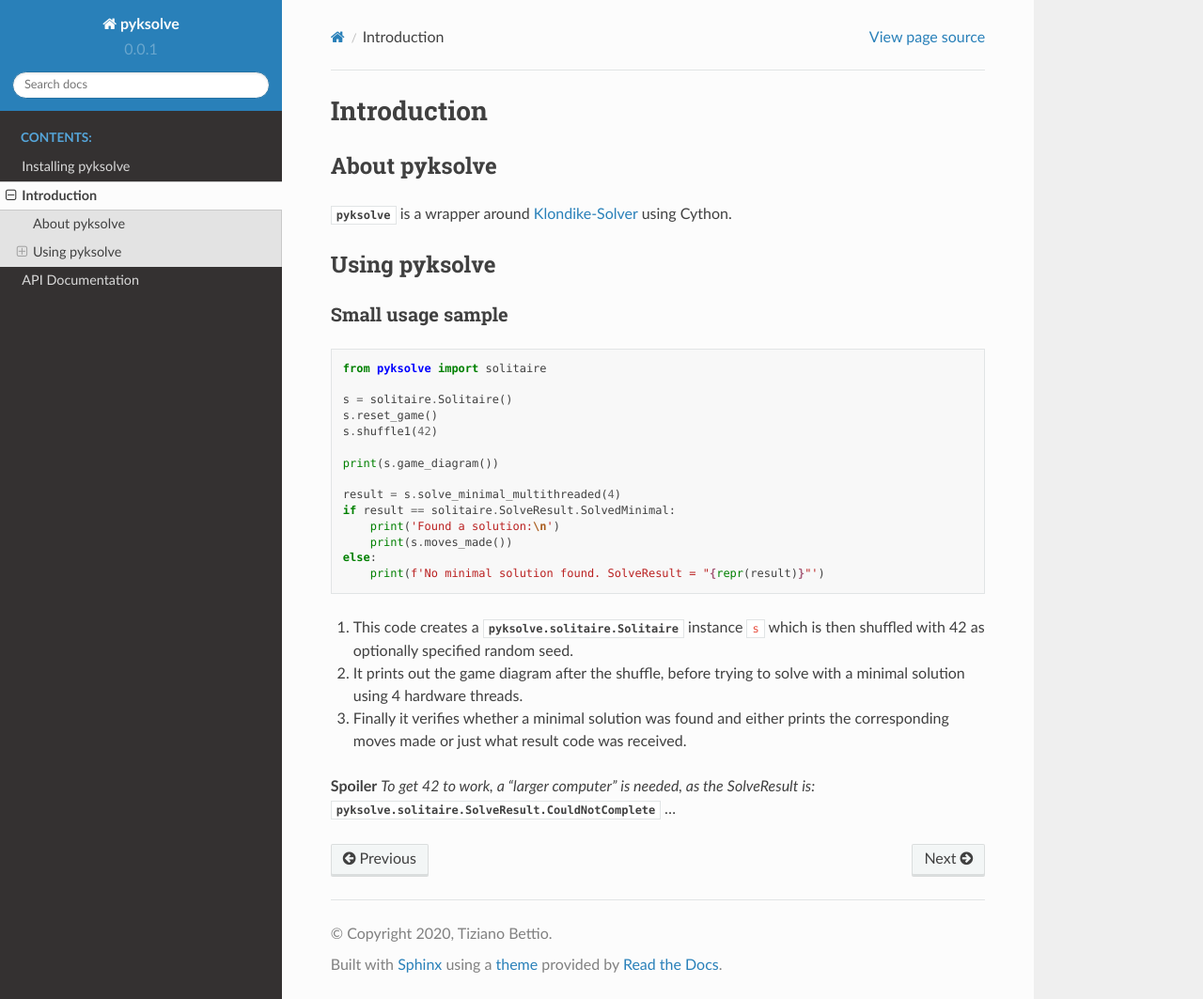
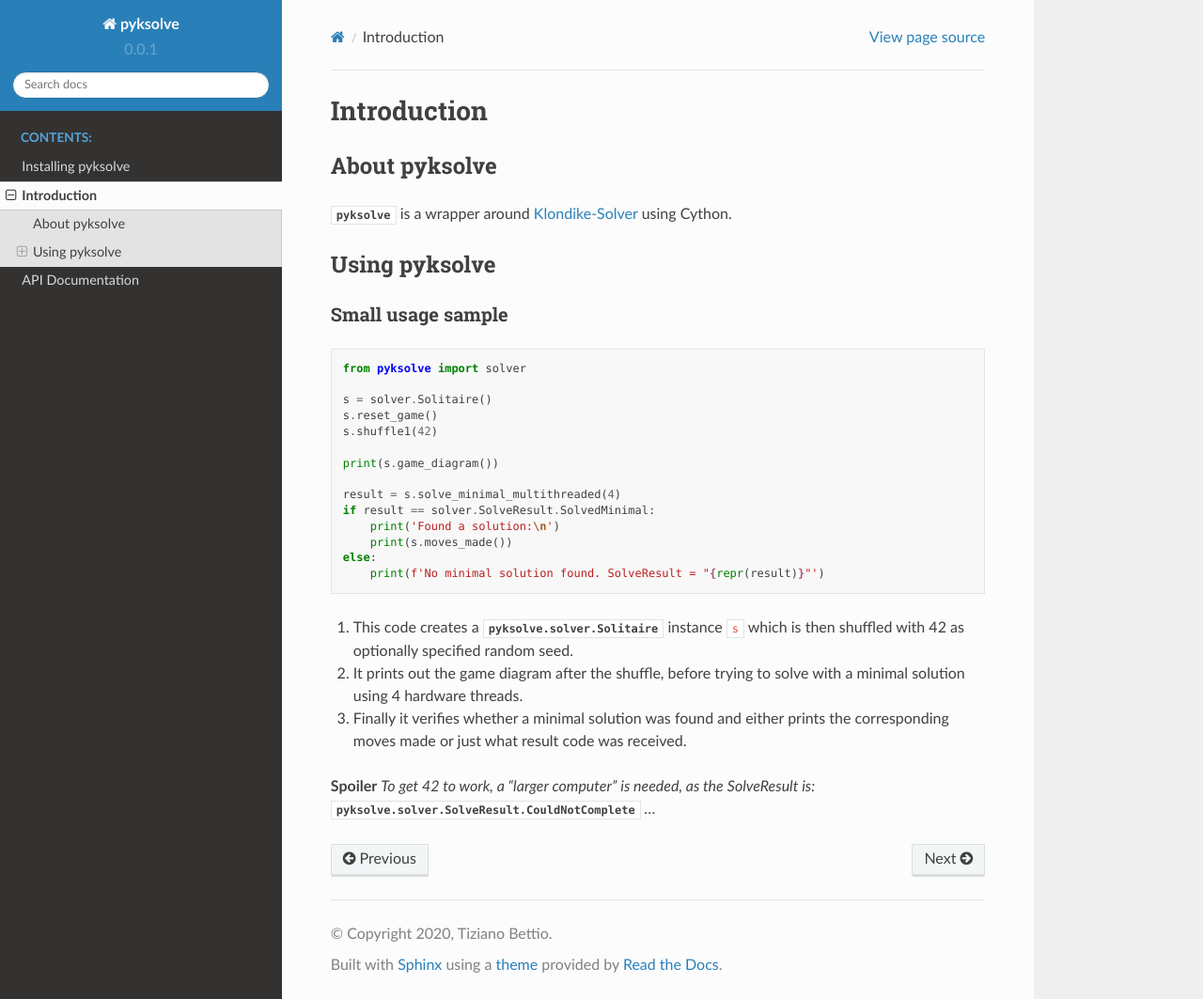
Before and after one commit to tcdude/py-klondike-solver, a Sphinx documentation site: the page built from docs/source/introduction.rst, in a window 1280 px wide and 1063 px high. Shown: the whole window at 94% size. Built offline with Sphinx 7.4.7 and the Read the Docs theme 2.0.0, drawn with Linux system fonts in a browser that asks for light colours.

Commit message:
Fix example to match new module name

```diff
--- a/docs/source/introduction.rst
+++ b/docs/source/introduction.rst
@@ -16,23 +16,23 @@ Small usage sample
 
 .. code-block:: python
 
-    from pyksolve import solitaire
+    from pyksolve import solver
 
-    s = solitaire.Solitaire()
+    s = solver.Solitaire()
     s.reset_game()
     s.shuffle1(42)
 
     print(s.game_diagram())
 
     result = s.solve_minimal_multithreaded(4)
-    if result == solitaire.SolveResult.SolvedMinimal:
+    if result == solver.SolveResult.SolvedMinimal:
         print('Found a solution:\n')
         print(s.moves_made())
     else:
         print(f'No minimal solution found. SolveResult = "{repr(result)}"')
 
 
-1.  This code creates a :class:`pyksolve.solitaire.Solitaire` instance ``s``
+1.  This code creates a :class:`pyksolve.solver.Solitaire` instance ``s``
     which is then shuffled with 42 as optionally specified random seed.
 2.  It prints out the game diagram after the shuffle, before trying to solve
     with a minimal solution using 4 hardware threads.
@@ -40,4 +40,4 @@ Small usage sample
     the corresponding moves made or just what result code was received.
 
 **Spoiler** *To get 42 to work, a "larger computer" is needed, as the*
-*SolveResult is:* :attr:`pyksolve.solitaire.SolveResult.CouldNotComplete` *...*
+*SolveResult is:* :attr:`pyksolve.solver.SolveResult.CouldNotComplete` *...*
```
